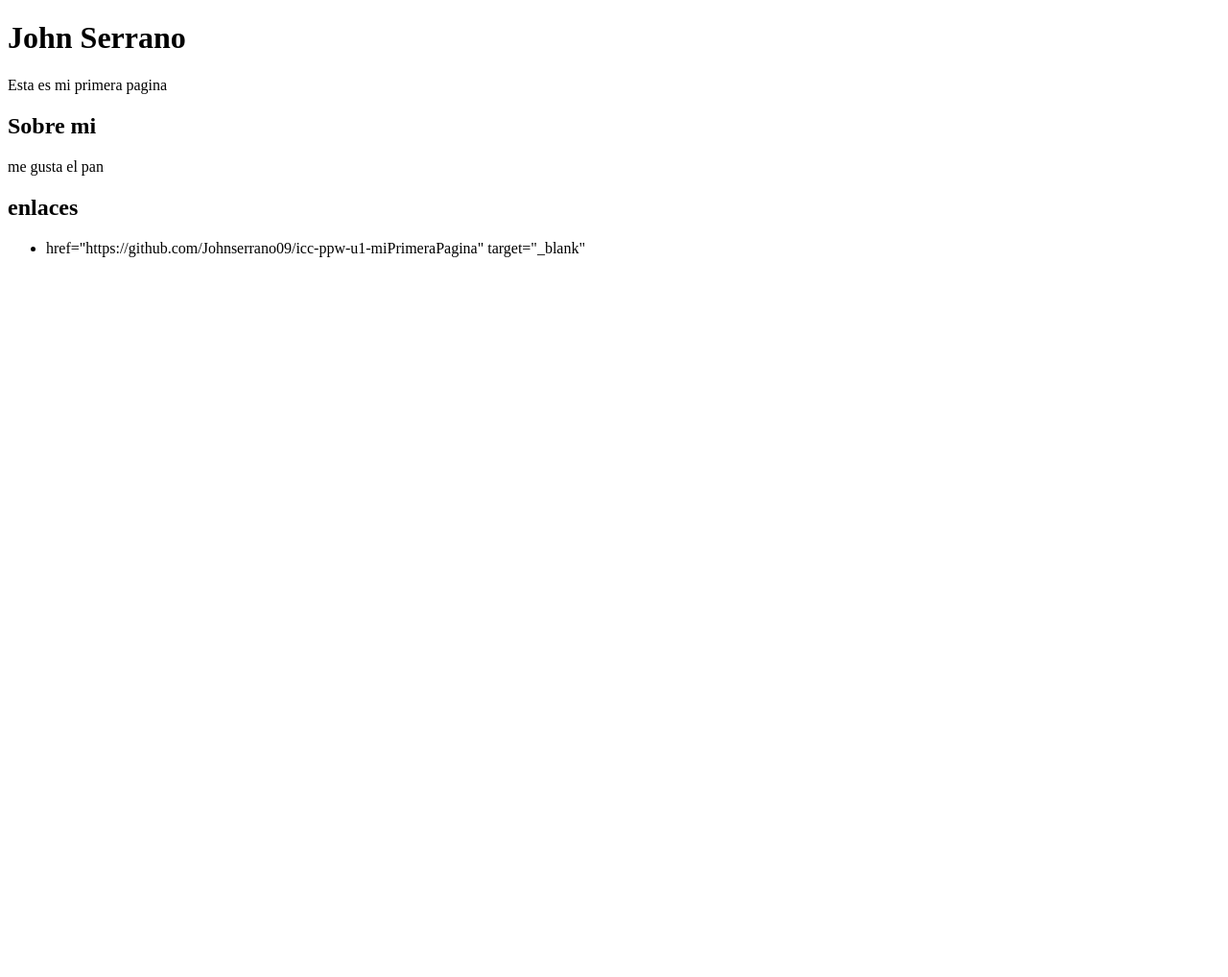
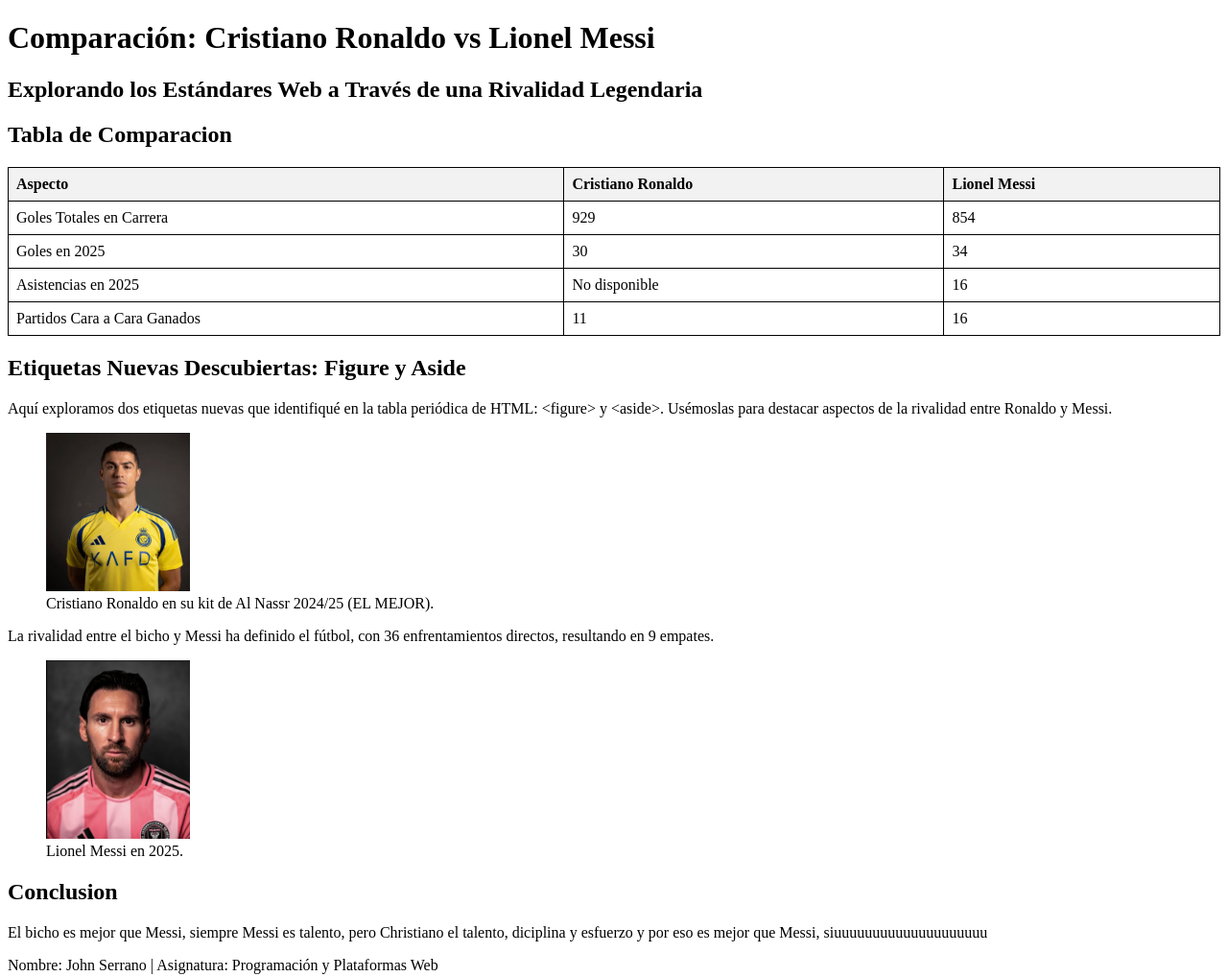
Before and after one commit to Johnserrano09/icc-ppw-u1-miPrimeraPagina, a plain HTML site: page index.html in a window 1280 px wide. Shown: the whole page at 96% size. Before the commit the page ends 800 px from the top, so only its background shows below. Drawn offline with Linux system fonts and the light colour scheme; files whose address does not match are found by name.

Commit message:
Primera Actividad subir avac

```diff
--- a/index.html
+++ b/index.html
@@ -1,25 +1,78 @@
 <!DOCTYPE html>
-<html lang="en">
+<html lang="es">
 <head>
     <meta charset="UTF-8">
     <meta name="viewport" content="width=device-width, initial-scale=1.0">
-    <title>Document</title>
+    <title>Cristiano Ronaldo vs Lionel Messi</title>
+    <link rel="stylesheet" href="styles.css">
 </head>
 <body>
+    <header>
+        <h1>Comparación: Cristiano Ronaldo vs Lionel Messi</h1>
+        <h2>Explorando los Estándares Web a Través de una Rivalidad Legendaria</h2>
+    </header>
 
+    <section>
+        <h2>Tabla de Comparacion </h2>
+        <table>
+            <thead>
+                <tr>
+                    <th>Aspecto</th>
+                    <th>Cristiano Ronaldo</th>
+                    <th>Lionel Messi</th>
+                </tr>
+            </thead>
+            <tbody>
+                <tr>
+                    <td>Goles Totales en Carrera</td>
+                    <td>929</td>
+                    <td>854</td>
+                </tr>
+                <tr>
+                    <td>Goles en 2025</td>
+                    <td>30</td>
+                    <td>34</td>
+                </tr>
+                <tr>
+                    <td>Asistencias en 2025</td>
+                    <td>No disponible</td>
+                    <td>16</td>
+                </tr>
+                <tr>
+                    <td>Partidos Cara a Cara Ganados</td>
+                    <td>11</td>
+                    <td>16</td>
+                </tr>
+            </tbody>
+        </table>
+    </section>
+
+    <section>
+        <h2>Etiquetas Nuevas Descubiertas: Figure y Aside</h2>
+        <p>Aquí exploramos dos etiquetas nuevas que identifiqué en la tabla periódica de HTML: &lt;figure&gt; y &lt;aside&gt;. Usémoslas para destacar aspectos de la rivalidad entre Ronaldo y Messi.</p>
+
+        <figure>
+            <img src="C:\Users\abima\OneDrive\Documents\WebPrograming\Nueva carpeta\Imagenes\Ronaldo.png" alt="Retrato de Cristiano Ronaldo en 2025" width="150">
+            <figcaption>Cristiano Ronaldo en su kit de Al Nassr 2024/25 (EL MEJOR).</figcaption>
+        </figure>
+
+        <aside>
+            <p> La rivalidad entre el bicho  y Messi ha definido el fútbol, con 36 enfrentamientos directos, resultando en 9 empates. </p>
+        </aside>
+
+        <figure>
+            <img src="C:\Users\abima\OneDrive\Documents\WebPrograming\Nueva carpeta\Imagenes\Messi.png" alt="Retrato de Lionel Messi en 2025" width="150">
+            <figcaption>Lionel Messi en 2025.</figcaption>
+        </figure>
+
+    </section>
+    <section>
+        <h2>Conclusion</h2>
+        <p>El bicho es mejor que Messi, siempre Messi es talento, pero Christiano el talento, diciplina y esfuerzo y por eso es mejor que Messi, siuuuuuuuuuuuuuuuuuuuu</p>
+    </section>
+
+    <footer>
+        <p>Nombre: John Serrano | Asignatura: Programación y Plataformas Web</p>
+    </footer>
 </body>
-<h1>John Serrano</h1>
-<p>Esta es mi primera pagina</p>
-<h2>Sobre mi</h2>
-<p>me gusta el pan</p>
-
-<h2>enlaces</h2>
-<ul>
-    <li>
-        <a>
-            href="https://github.com/Johnserrano09/icc-ppw-u1-miPrimeraPagina"
-            target="_blank"
-        </a>
-    </li>
-</ul>
 </html>
--- /dev/null
+++ b/styles.css
@@ -0,0 +1,15 @@
+
+table {
+    border-collapse: collapse;
+    width: 100%;
+}
+
+th, td {
+    border: 1px solid #000; /* Creamos un borde negro de 1 píxel */
+    padding: 8px; /* Espacio dentro de cuadro para el texto */
+    text-align: left; /* Aliniamos el texto a la izquierda */
+}
+
+th {
+    background-color: #f2f2f2; /* Color de fondo para las cabeceras, opcional */
+}
```
Also changed, not shown: Imagenes/Messi.png (added), Imagenes/Ronaldo.png (added).
